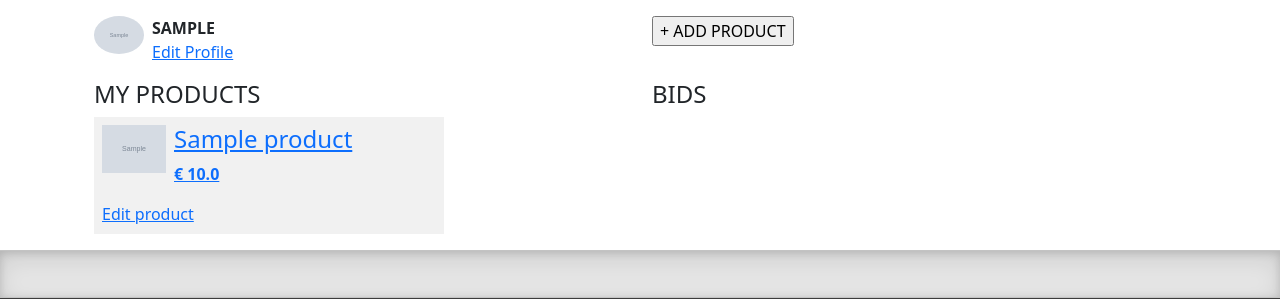
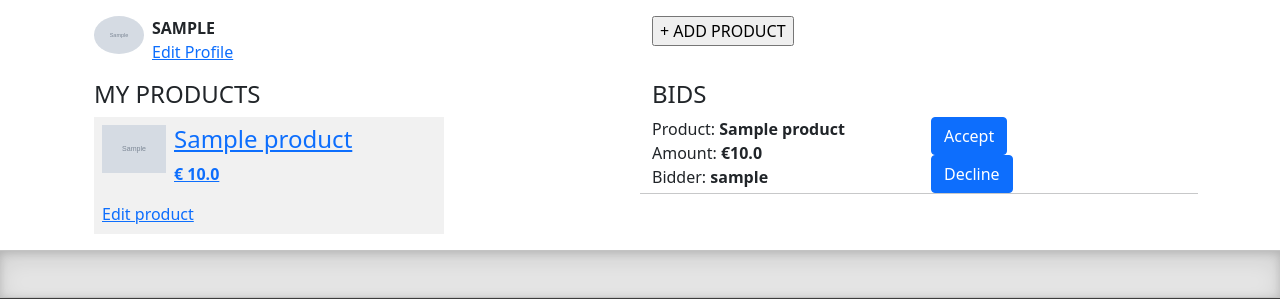
Before and after one commit to tjorvio/django-tango, a Django app: page /users/profile in a window 1280 px wide. Shown: the part 87-386 px from the top of the page. Run offline with Django 4.2, Linux system fonts and the light colour scheme; a user stored in the database is signed in; tables that the repository leaves empty hold one stand-in row (values such as "Sample post"); grey boxes marked "Sample" are stand-in pictures; some libraries are stand-ins or nearby versions.

Commit message:
User profile page - Show open bids, accept, decline, product marked sold when bid accepted.

```diff
--- a/product/models.py
+++ b/product/models.py
@@ -29,6 +29,9 @@ class Product(models.Model):
     ConditionID = models.ForeignKey(Condition, on_delete=models.SET(0))
     categoryID = models.ForeignKey(Category, on_delete=models.CASCADE)
 
+    def __str__(self):
+        return self.name
+
 
 class Picture(models.Model):
     picture = models.CharField(max_length=9999)
--- /dev/null
+++ b/templates/user/open_bid.html
@@ -0,0 +1,13 @@
+<div class="row">
+    <div class="col">
+        <span>Product: <strong>{{ bid.ProductID.name }}</strong></span><br/>
+        <span>Amount: <strong>€{{ bid.BidAmount }}</strong></span><br/>
+        <span>Bidder: <strong>{{ bid.UserID.username }}</strong></span>
+
+    </div>
+    <div class="col">
+        <a href="{% url 'accept_bid' bid.id %}" class="btn btn-primary">Accept</a><br/>
+        <a href="{% url 'decline_bid' bid.id %}" class="btn btn-primary">Decline</a>
+    </div>
+    <hr/>
+</div>
--- a/templates/user/profile.html
+++ b/templates/user/profile.html
@@ -26,9 +26,9 @@
             </div>
             <div class="col">
                 <h4>BIDS</h4>
-{#                {% for bid in user_products %}#}
-{#                    {% include 'product/profile_product.html' with product=product %}#}
-{#                {% endfor %}#}
+                {% for bid in open_bids %}
+                    {% include 'user/open_bid.html' with bid=bid %}
+                {% endfor %}
             </div>
         </div>
     </div>
--- a/user/models.py
+++ b/user/models.py
@@ -15,6 +15,9 @@ class Country(models.Model):
 
 class Status(models.Model):
     name = models.CharField(max_length=255)
+
+    def __str__(self):
+        return self.name
 
 
 class Payment(models.Model):
@@ -41,6 +44,9 @@ class Bid(models.Model):
     PaymentID = models.ForeignKey(Payment, on_delete=models.CASCADE)
     StatusID = models.ForeignKey(Status, default=1, on_delete=models.CASCADE)
 
+    def __str__(self):
+        return f"{self.ProductID.name} + Bid: €{self.BidAmount}"
+
 
 class Rating(models.Model):
     stars = models.FloatField(default=0)
--- a/user/urls.py
+++ b/user/urls.py
@@ -10,4 +10,6 @@ urlpatterns = [
     path('logout', LogoutView.as_view(next_page='login'), name='logout'),
     path('profile', views.profile, name='profile'),
     path('profile/edit', views.edit_profile, name='edit_profile'),
+    path('accept/<int:id>', views.accept_bid, name='accept_bid'),
+    path('decline/<int:id>', views.decline_bid, name='decline_bid'),
 ]
--- a/user/views.py
+++ b/user/views.py
@@ -1,6 +1,6 @@
 from django.contrib.auth.decorators import login_required
 from django.contrib.auth.forms import UserCreationForm
-from django.shortcuts import render, redirect
+from django.shortcuts import render, redirect, get_object_or_404
 
 from FireSale.forms.make_bid_form import MakeBidForm
 
@@ -8,7 +8,7 @@ from FireSale.forms.make_bid_form import MakeBidForm
 # Create your views here.
 from product.models import Product
 from user.forms.profile_form import ProfileForm
-from user.models import Profile
+from user.models import Profile, Bid, Status
 
 
 def index(request):
@@ -23,7 +23,7 @@ def place_bid(request):
             bid = form.save(commit=False)  # Save data as a bid model class, but don´t commit to database
 
             bid.save()  # Save all data in database
-            return redirect('user-index')
+            return redirect('profile')
     else:
         product_id = request.GET.get('product_id')  # vista product_id úr GET request-inu
         cur_user = request.user
@@ -60,9 +60,33 @@ def edit_profile(request):
     })
 @login_required
 def profile(request):
+    # all_bids = Bid.objects.all()
+    my_products = Product.objects.filter(sellerID=request.user.id)  # .values_list('id')
+    open_bids = Bid.objects.filter(ProductID__in=my_products, StatusID=Status.objects.get(id=1))
+
     context = {
         'cur_user': request.user,
         'profile_info': Profile.objects.filter(user=request.user).first(),
-        'user_products': Product.objects.filter(sellerID=request.user.id)
+        'user_products': my_products,
+        'open_bids': open_bids,
                }
     return render(request, 'user/profile.html', context)
+
+
+@login_required
+def accept_bid(request, id):
+    bid = get_object_or_404(Bid, pk=id)
+    bid.StatusID = Status.objects.get(id=2)
+    bid.save()
+    product_sold = bid.ProductID
+    product_sold.SoldOrNot = 1
+    product_sold.save()
+    return redirect('profile')
+
+
+@login_required
+def decline_bid(request, id):
+    bid = get_object_or_404(Bid, pk=id)
+    bid.StatusID = Status.objects.get(id=3)
+    bid.save()
+    return redirect('profile')
```
Also changed, not shown: templates/product/product_details.html (+7 -1 lines), templates/product/single_product.html (+6 -1 lines).
